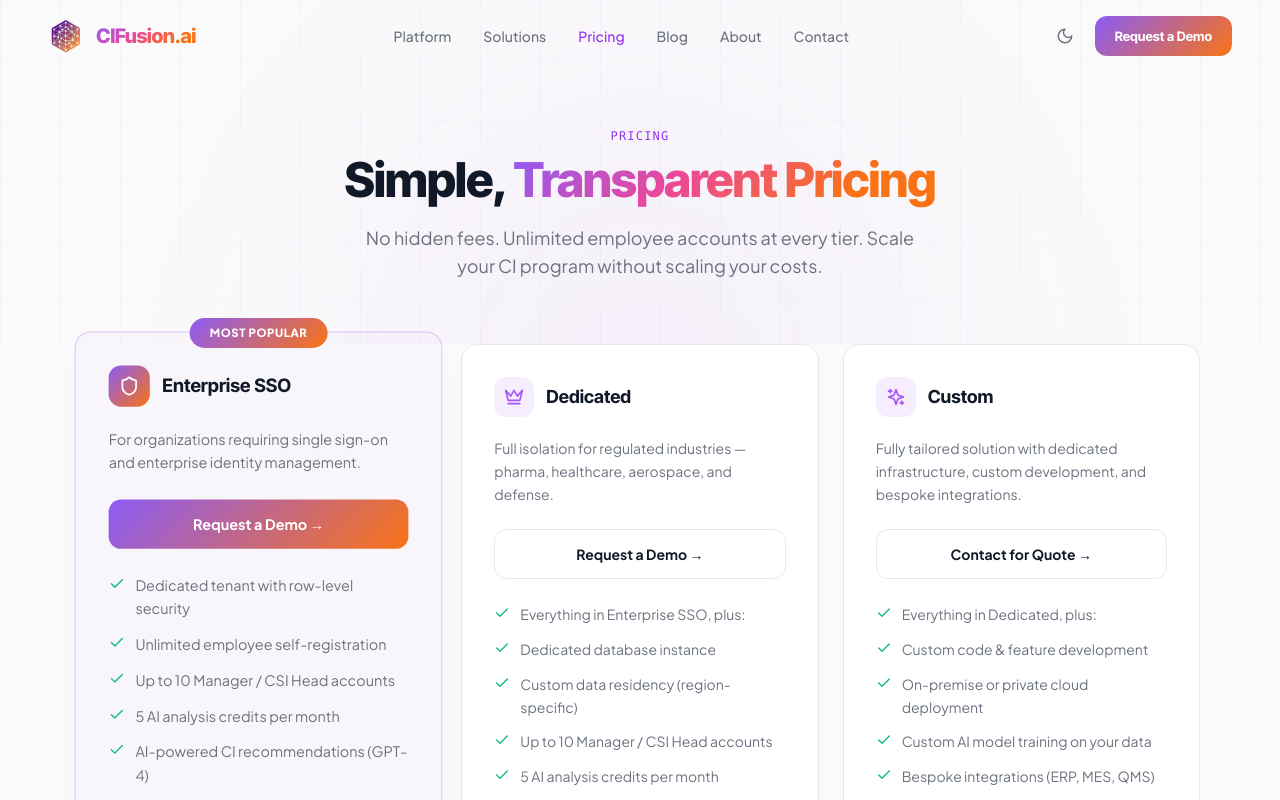
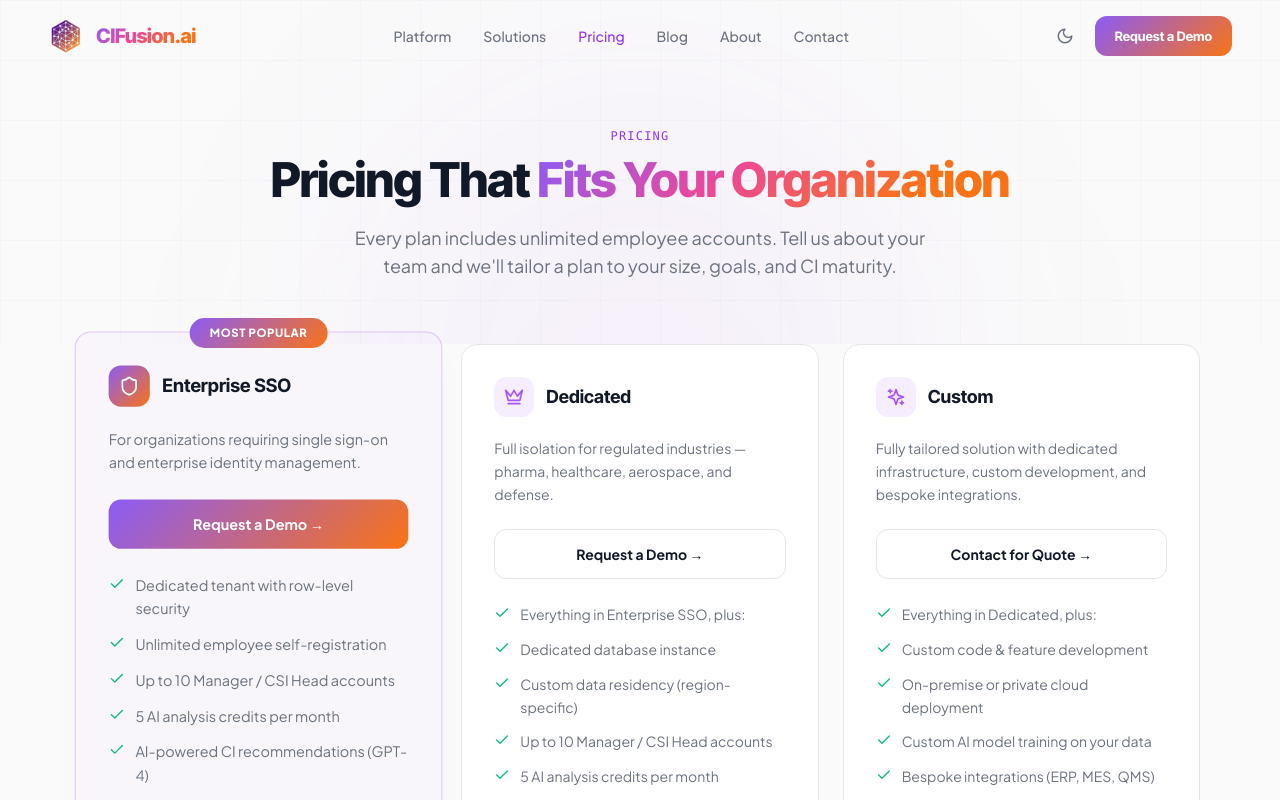
Before and after one commit to ahmedaa0378-dot/CIFUSIONLANDINGPAGENEW, a React (Vite) app: page /pricing in a window 1280 px wide. Shown: the top 800 px of the page. Built offline with nearby package versions, Linux system fonts and the light colour scheme.

Commit message:
Revise pricing description and heading
Updated the pricing section to better reflect the offerings.

```diff
--- a/src/pages/Pricing.tsx
+++ b/src/pages/Pricing.tsx
@@ -114,10 +114,10 @@ export default function Pricing() {
         <div className="relative z-10 max-w-3xl mx-auto">
           <p className="text-xs font-mono font-medium text-purple-600 dark:text-purple-400 tracking-widest uppercase mb-3">Pricing</p>
           <h1 className="font-heading text-4xl md:text-5xl font-extrabold tracking-tight mb-5 text-gray-900 dark:text-white">
-            Simple, <span className="gradient-text">Transparent Pricing</span>
+            Pricing That <span className="gradient-text">Fits Your Organization</span>
           </h1>
           <p className="text-lg text-gray-500 dark:text-gray-400 max-w-xl mx-auto">
-            No hidden fees. Unlimited employee accounts at every tier. Scale your CI program without scaling your costs.
+            Every plan includes unlimited employee accounts. Tell us about your team and we'll tailor a plan to your size, goals, and CI maturity.
           </p>
         </div>
       </section>
```
